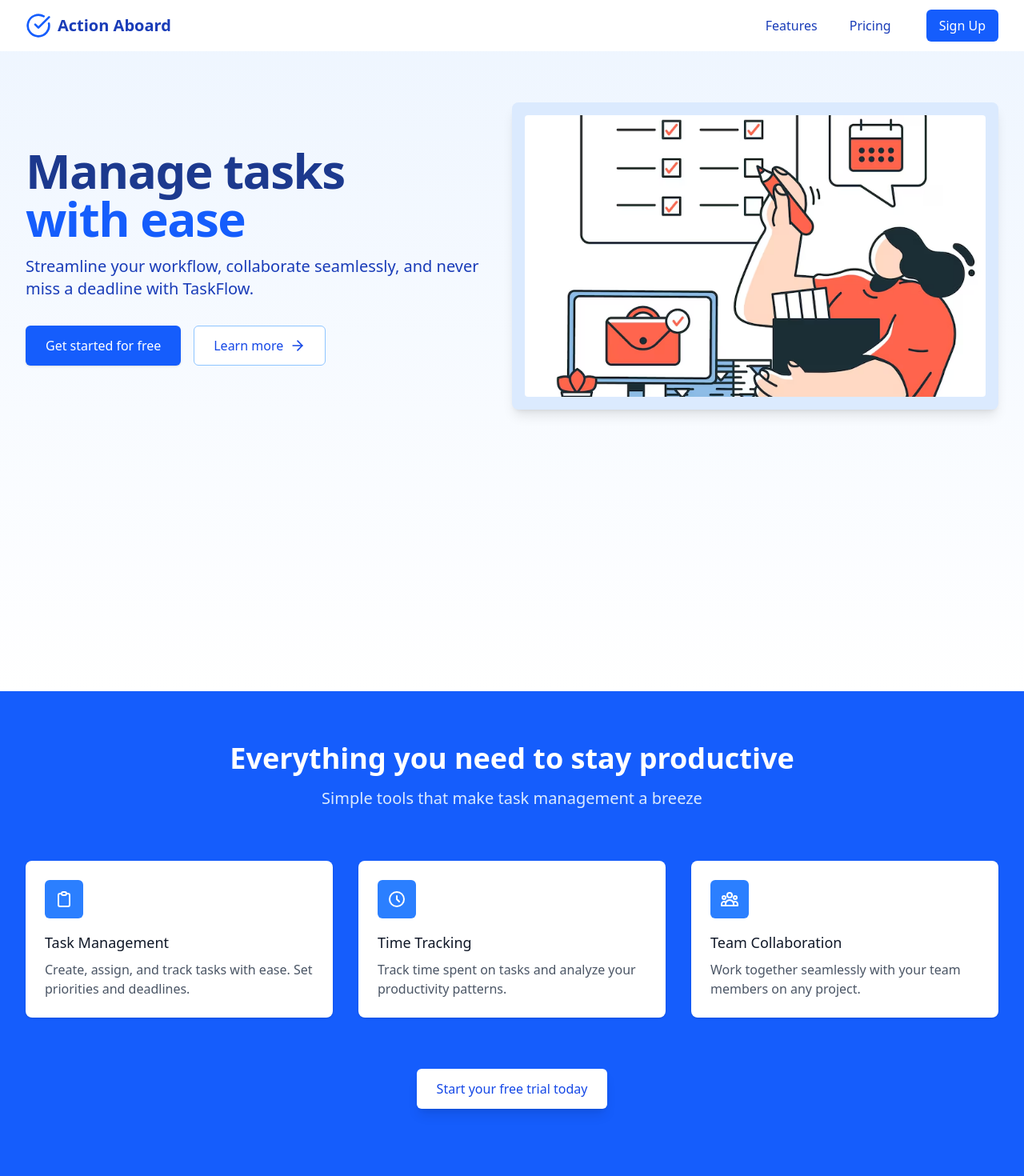
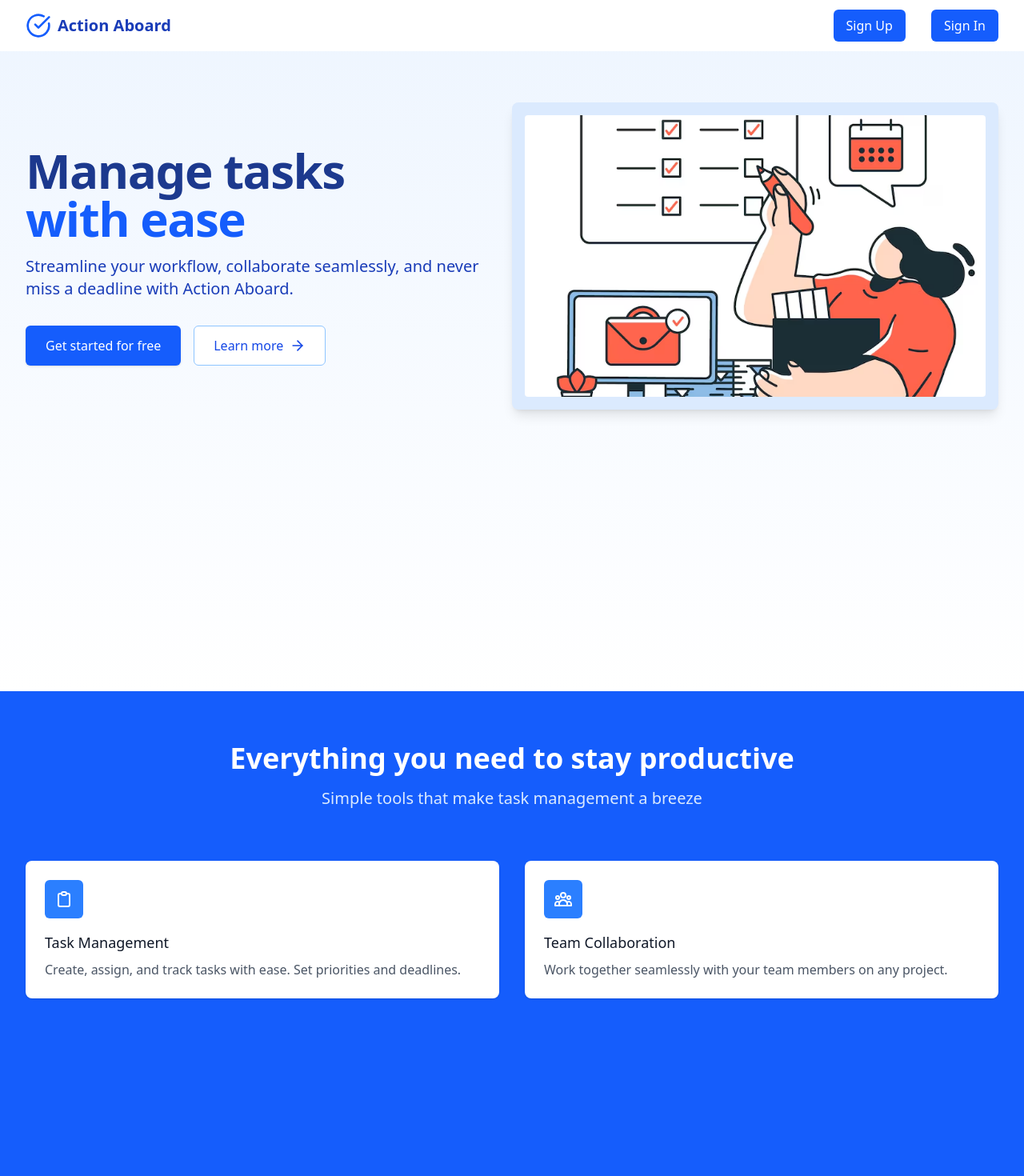
Before and after one commit to Rohan11203/ActionBoard, a Next.js app in the folder frontend/: page / in a window 1280 px wide. Shown: the top 1470 px of the page at 80% size. Built offline with nearby package versions, Linux system fonts and the light colour scheme.

Commit message:
designed signup/signin pages

```diff
--- a/frontend/app/auth/login/page.tsx
+++ b/frontend/app/auth/login/page.tsx
@@ -1,10 +1,12 @@
-'use client';
-import { onSignIn } from '@/app/lib/api/page';
-import { useState } from 'react';
+"use client";
+import { onSignIn } from "@/app/lib/api/page";
+import { useRouter } from "next/navigation";
+import { useState } from "react";
 
 export default function SignInPage() {
-  const [form, setForm] = useState({ email: '', password: '' });
-  const [message, setMessage] = useState('');
+  const [form, setForm] = useState({ email: "", password: "" });
+  const [message, setMessage] = useState("");
+  const router = useRouter();
 
   const handleChange = (e: React.ChangeEvent<HTMLInputElement>) =>
     setForm({ ...form, [e.target.name]: e.target.value });
@@ -13,21 +15,27 @@ export default function SignInPage() {
     e.preventDefault();
     try {
       const res = await onSignIn(form);
-      setMessage('Signin successful!');
+      setMessage("Signin successful!");
+      router.push("/dash")
     } catch (error: any) {
-      setMessage(error.response?.data?.message || 'Signin failed');
+      setMessage(error.response?.data?.message || "Signin failed");
     }
   };
 
   return (
-    <div className="flex items-center justify-center min-h-screen bg-gray-100">
-      <form onSubmit={handleSubmit} className="bg-white p-6 rounded-lg shadow-md w-full max-w-sm">
-        <h2 className="text-2xl font-bold mb-4 text-center">Sign In</h2>
+    <div className="flex items-center justify-center min-h-screen bg-blue-50 px-4">
+      <form
+        onSubmit={handleSubmit}
+        className="bg-white p-8 rounded-2xl shadow-xl w-full max-w-sm"
+      >
+        <h2 className="text-3xl font-bold mb-6 text-center text-blue-700">
+          Sign In
+        </h2>
         <input
           type="email"
           name="email"
           placeholder="Email"
-          className="w-full p-2 mb-3 border rounded"
+          className="w-full px-4 py-2 mb-4 border border-blue-300 rounded-lg focus:outline-none focus:ring-2 focus:ring-blue-500"
           onChange={handleChange}
           required
         />
@@ -35,14 +43,19 @@ export default function SignInPage() {
           type="password"
           name="password"
           placeholder="Password"
-          className="w-full p-2 mb-3 border rounded"
+          className="w-full px-4 py-2 mb-4 border border-blue-300 rounded-lg focus:outline-none focus:ring-2 focus:ring-blue-500"
           onChange={handleChange}
           required
         />
-        <button type="submit" className="w-full bg-green-500 text-white py-2 rounded hover:bg-green-600">
+        <button
+          type="submit"
+          className="w-full bg-blue-600 text-white py-2 rounded-lg hover:bg-blue-700 transition-colors"
+        >
           Sign In
         </button>
-        {message && <p className="text-center mt-3 text-sm text-red-500">{message}</p>}
+        {message && (
+          <p className="text-center mt-4 text-sm text-red-500">{message}</p>
+        )}
       </form>
     </div>
   );
--- a/frontend/app/components/AssignUser.tsx
+++ b/frontend/app/components/AssignUser.tsx
@@ -36,6 +36,7 @@ const AssignUser = ({selectedUserId,setSelectedUserId}:any) => {
   }
   return (
     <div className="">
+      <h2 className="p-2 font-semibold text-slate-600">Assign Users</h2>
       <div className="flex justify-between">
         <input
           placeholder="Search User"
--- a/frontend/app/dashboard/page.tsx
+++ b/frontend/app/dashboard/page.tsx
@@ -35,8 +35,7 @@ export default function Dashboard() {
       const res = await ListAllTasks();
       setTasks(res.data as RawTask[]);
     } catch (err: any) {
-      console.error(err);
-      setError(err.message || "Failed to load tasks");
+      setError(err.response.data.message || "Failed to load tasks");
     } finally {
       setLoading(false);
     }
--- a/frontend/app/page.tsx
+++ b/frontend/app/page.tsx
@@ -11,9 +11,11 @@ import {
 import Dashboard from "./dashboard/page";
 import { useState } from "react";
 import Image from "next/image";
+import { useRouter } from "next/navigation";
 
 export default function Home() {
   const [isMenuOpen, setIsMenuOpen] = useState(false);
+  const router = useRouter();
 
   const toggleMenu = () => {
     setIsMenuOpen(!isMenuOpen);
@@ -28,17 +30,32 @@ export default function Home() {
             <div className="flex items-center">
               <div className="flex-shrink-0 flex items-center">
                 <CheckCircle className="h-8 w-8 text-blue-600" />
-                <span className="ml-2 text-xl font-bold text-blue-800">Action Aboard</span>
+                <span className="ml-2 text-xl font-bold text-blue-800">
+                  Action Aboard
+                </span>
               </div>
             </div>
             <div className="hidden md:flex items-center space-x-4">
-              <a href="#" className="text-blue-800 hover:text-blue-600 px-3 py-2 font-medium">Features</a>
-              <a href="#" className="text-blue-800 hover:text-blue-600 px-3 py-2 font-medium">Pricing</a>
-              <a href="#" className="ml-4 px-4 py-2 rounded-md bg-blue-600 text-white font-medium hover:bg-blue-700">Sign Up</a>
+              <a
+                href="/auth/register"
+                className="ml-4 px-4 py-2 rounded-md bg-blue-600 text-white font-medium hover:bg-blue-700"
+              >
+                Sign Up
+              </a>
+              <a
+                href="/auth/login"
+                className="ml-4 px-4 py-2 rounded-md bg-blue-600 text-white font-medium hover:bg-blue-700"
+              >
+                Sign In
+              </a>
             </div>
             <div className="md:hidden flex items-center">
               <button onClick={toggleMenu} className="text-blue-800">
-                {isMenuOpen ? <X className="h-6 w-6" /> : <Menu className="h-6 w-6" />}
+                {isMenuOpen ? (
+                  <X className="h-6 w-6" />
+                ) : (
+                  <Menu className="h-6 w-6" />
+                )}
               </button>
             </div>
           </div>
@@ -48,8 +65,18 @@ export default function Home() {
         {isMenuOpen && (
           <div className="md:hidden">
             <div className="px-2 pt-2 pb-3 space-y-1 sm:px-3 bg-white">
-
-              <a href="#" className="block px-3 py-2 mt-4 text-center rounded-md bg-blue-600 text-white font-medium hover:bg-blue-700">Sign Up</a>
+              <a
+                href="/auth/register"
+                className="ml-4 px-4 py-2 rounded-md bg-blue-600 text-white font-medium hover:bg-blue-700"
+              >
+                Sign Up
+              </a>
+              <a
+                href="/auth/login"
+                className="ml-4 px-4 py-2 rounded-md bg-blue-600 text-white font-medium hover:bg-blue-700"
+              >
+                Sign In
+              </a>
             </div>
           </div>
         )}
@@ -65,20 +92,31 @@ export default function Home() {
                 <span className="block text-blue-600">with ease</span>
               </h1>
               <p className="mt-4 text-base text-blue-800 sm:text-lg md:text-xl">
-                Streamline your workflow, collaborate seamlessly, and never miss a deadline with TaskFlow.
+                Streamline your workflow, collaborate seamlessly, and never miss
+                a deadline with Action Aboard.
               </p>
               <div className="mt-8">
-                <a href="#" className="inline-flex items-center px-6 py-3 border border-transparent text-base font-medium rounded-md shadow-sm text-white bg-blue-600 hover:bg-blue-700">
+                <a
+                  href="/auth/register"
+                  className="inline-flex items-center px-6 py-3 border border-transparent text-base font-medium rounded-md shadow-sm text-white bg-blue-600 hover:bg-blue-700"
+                >
                   Get started for free
                 </a>
-                <a href="#" className="ml-4 inline-flex items-center px-6 py-3 border border-blue-300 text-base font-medium rounded-md text-blue-700 bg-white hover:bg-blue-50">
+                <a
+                  href="#"
+                  className="ml-4 inline-flex items-center px-6 py-3 border border-blue-300 text-base font-medium rounded-md text-blue-700 bg-white hover:bg-blue-50"
+                >
                   Learn more <ArrowRight className="ml-2 h-5 w-5" />
                 </a>
               </div>
             </div>
             <div className="md:w-1/2">
               <div className="bg-blue-100 rounded-lg shadow-lg p-4 h-64 sm:h-72 md:h-96 flex items-center justify-center">
-                <img src="/taskImage.avif" alt="Task management dashboard" className="h-full w-full object-cover rounded" />
+                <img
+                  src="/taskImage.avif"
+                  alt="Task management dashboard"
+                  className="h-full w-full object-cover rounded"
+                />
               </div>
             </div>
           </div>
@@ -97,67 +135,78 @@ export default function Home() {
             </p>
           </div>
 
-          <div className="grid grid-cols-1 gap-8 md:grid-cols-3">
+          <div className="grid grid-cols-1 gap-8 md:grid-cols-2">
             <div className="bg-white p-6 rounded-lg shadow">
               <div className="flex items-center justify-center h-12 w-12 rounded-md bg-blue-500 text-white mb-4">
-                <svg xmlns="http://www.w3.org/2000/svg" className="h-6 w-6" fill="none" viewBox="0 0 24 24" stroke="currentColor">
-                  <path strokeLinecap="round" strokeLinejoin="round" strokeWidth={2} d="M9 5H7a2 2 0 00-2 2v12a2 2 0 002 2h10a2 2 0 002-2V7a2 2 0 00-2-2h-2M9 5a2 2 0 002 2h2a2 2 0 002-2M9 5a2 2 0 012-2h2a2 2 0 012 2" />
+                <svg
+                  xmlns="http://www.w3.org/2000/svg"
+                  className="h-6 w-6"
+                  fill="none"
+                  viewBox="0 0 24 24"
+                  stroke="currentColor"
+                >
+                  <path
+                    strokeLinecap="round"
+                    strokeLinejoin="round"
+                    strokeWidth={2}
+                    d="M9 5H7a2 2 0 00-2 2v12a2 2 0 002 2h10a2 2 0 002-2V7a2 2 0 00-2-2h-2M9 5a2 2 0 002 2h2a2 2 0 002-2M9 5a2 2 0 012-2h2a2 2 0 012 2"
+                  />
                 </svg>
               </div>
-              <h3 className="text-lg font-medium text-gray-900">Task Management</h3>
+              <h3 className="text-lg font-medium text-gray-900">
+                Task Management
+              </h3>
               <p className="mt-2 text-base text-gray-600">
-                Create, assign, and track tasks with ease. Set priorities and deadlines.
+                Create, assign, and track tasks with ease. Set priorities and
+                deadlines.
               </p>
             </div>
 
             <div className="bg-white p-6 rounded-lg shadow">
               <div className="flex items-center justify-center h-12 w-12 rounded-md bg-blue-500 text-white mb-4">
-                <svg xmlns="http://www.w3.org/2000/svg" className="h-6 w-6" fill="none" viewBox="0 0 24 24" stroke="currentColor">
-                  <path strokeLinecap="round" strokeLinejoin="round" strokeWidth={2} d="M12 8v4l3 3m6-3a9 9 0 11-18 0 9 9 0 0118 0z" />
+                <svg
+                  xmlns="http://www.w3.org/2000/svg"
+                  className="h-6 w-6"
+                  fill="none"
+                  viewBox="0 0 24 24"
+                  stroke="currentColor"
+                >
+                  <path
+                    strokeLinecap="round"
+                    strokeLinejoin="round"
+                    strokeWidth={2}
+                    d="M17 20h5v-2a3 3 0 00-5.356-1.857M17 20H7m10 0v-2c0-.656-.126-1.283-.356-1.857M7 20H2v-2a3 3 0 015.356-1.857M7 20v-2c0-.656.126-1.283.356-1.857m0 0a5.002 5.002 0 019.288 0M15 7a3 3 0 11-6 0 3 3 0 016 0zm6 3a2 2 0 11-4 0 2 2 0 014 0zM7 10a2 2 0 11-4 0 2 2 0 014 0z"
+                  />
                 </svg>
               </div>
-              <h3 className="text-lg font-medium text-gray-900">Time Tracking</h3>
-              <p className="mt-2 text-base text-gray-600">
-                Track time spent on tasks and analyze your productivity patterns.
-              </p>
-            </div>
-
-            <div className="bg-white p-6 rounded-lg shadow">
-              <div className="flex items-center justify-center h-12 w-12 rounded-md bg-blue-500 text-white mb-4">
-                <svg xmlns="http://www.w3.org/2000/svg" className="h-6 w-6" fill="none" viewBox="0 0 24 24" stroke="currentColor">
-                  <path strokeLinecap="round" strokeLinejoin="round" strokeWidth={2} d="M17 20h5v-2a3 3 0 00-5.356-1.857M17 20H7m10 0v-2c0-.656-.126-1.283-.356-1.857M7 20H2v-2a3 3 0 015.356-1.857M7 20v-2c0-.656.126-1.283.356-1.857m0 0a5.002 5.002 0 019.288 0M15 7a3 3 0 11-6 0 3 3 0 016 0zm6 3a2 2 0 11-4 0 2 2 0 014 0zM7 10a2 2 0 11-4 0 2 2 0 014 0z" />
-                </svg>
-              </div>
-              <h3 className="text-lg font-medium text-gray-900">Team Collaboration</h3>
+              <h3 className="text-lg font-medium text-gray-900">
+                Team Collaboration
+              </h3>
               <p className="mt-2 text-base text-gray-600">
                 Work together seamlessly with your team members on any project.
               </p>
             </div>
           </div>
-
-          <div className="mt-16 text-center">
-            <a href="#" className="inline-flex items-center px-6 py-3 border border-transparent text-base font-medium rounded-md text-blue-700 bg-white hover:bg-blue-50 shadow-lg">
-              Start your free trial today
-            </a>
-          </div>
         </div>
       </div>
 
-      {/* Simple Footer */}
       <footer className="bg-white border-t border-gray-200 py-8">
         <div className="max-w-7xl mx-auto px-4 sm:px-6 lg:px-8">
           <div className="flex flex-col md:flex-row justify-between items-center">
             <div className="flex items-center">
               <CheckCircle className="h-6 w-6 text-blue-600" />
-              <span className="ml-2 text-lg font-medium text-blue-800">Action Aboard</span>
+              <span className="ml-2 text-lg font-medium text-blue-800">
+                Action Aboard
+              </span>
             </div>
             <div className="mt-4 md:mt-0">
-              <p className="text-sm text-gray-500">© 2025 TaskFlow. All rights reserved.</p>
+              <p className="text-sm text-gray-500">
+                © 2025 Action Aboard. All rights reserved.
+              </p>
             </div>
           </div>
         </div>
       </footer>
     </div>
-
   );
 }
```
Also changed, not shown: frontend/app/auth/register/page.tsx (+20 -5 lines), 1 other file (tests, documents, lock files or other folders).
